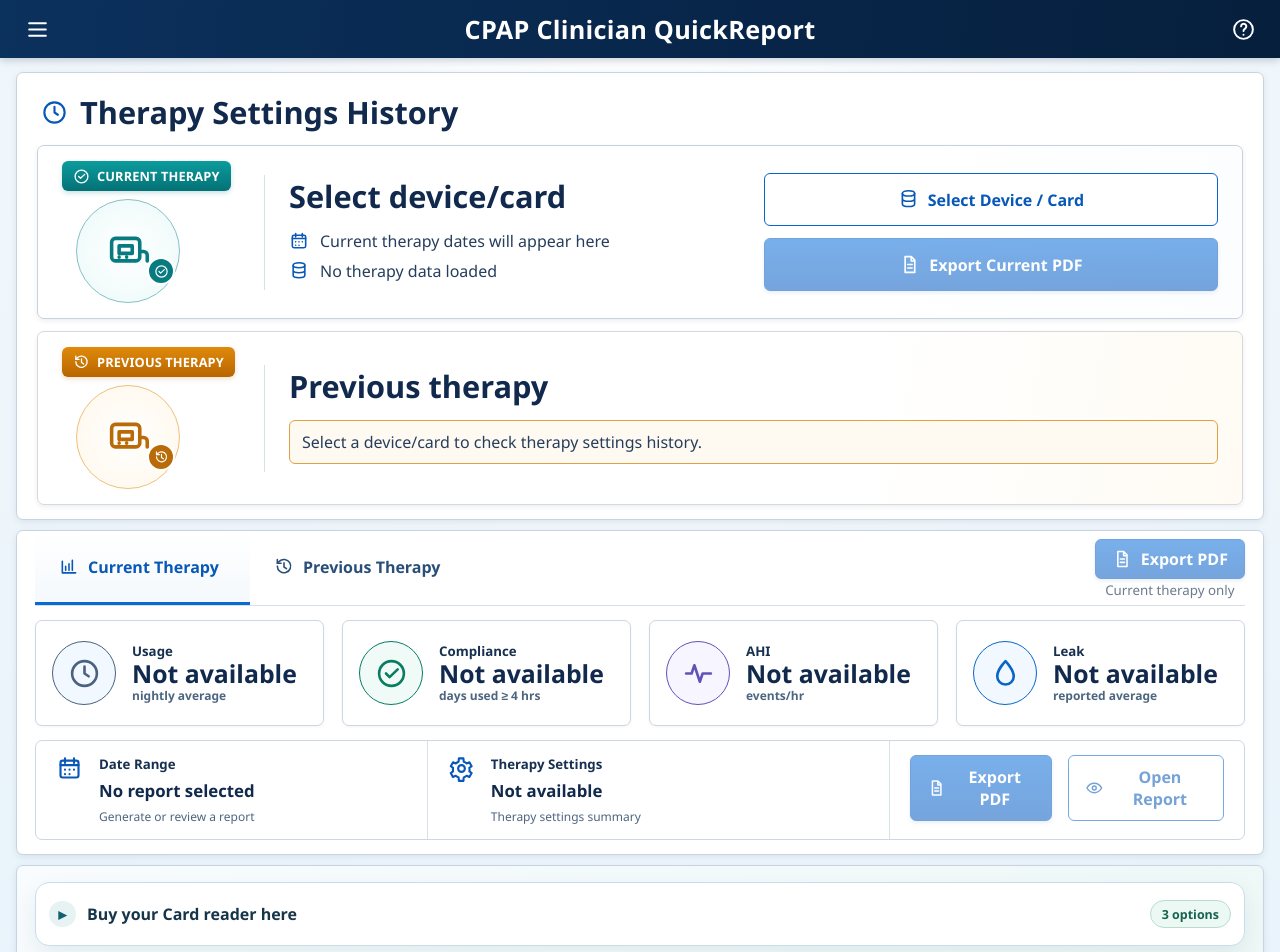
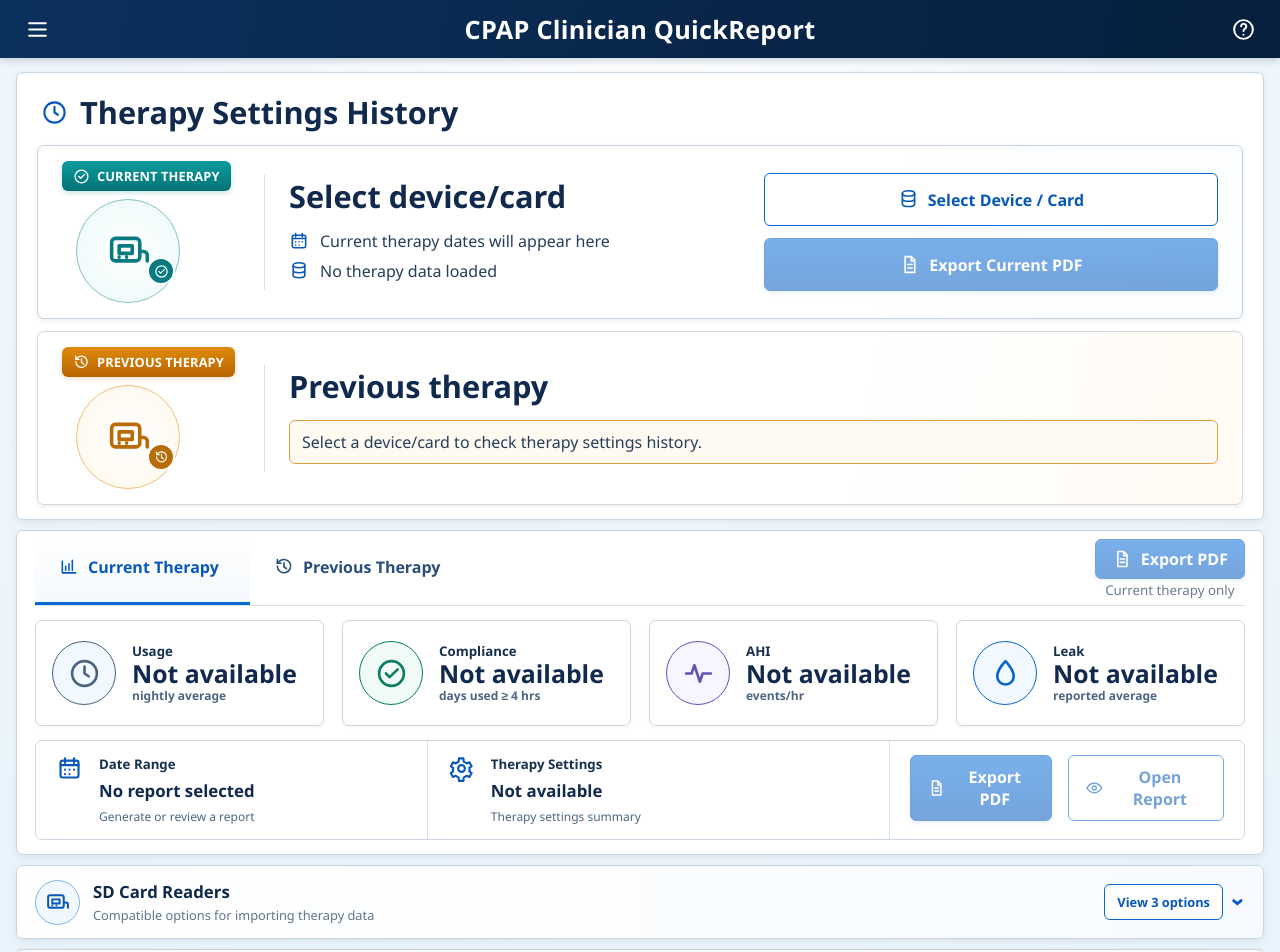
Before and after one commit to Cruxad0/CPAP-QuickReport, a Next.js app: page / in a window 1280 px wide. Shown: the top 952 px of the page. Built offline with nearby package versions, Linux system fonts and the light colour scheme.

Commit message:
Theme SD card reader panel

```diff
--- a/app/globals.css
+++ b/app/globals.css
@@ -1773,3 +1773,233 @@
     border-left: 0;
   }
 }
+
+/* Dashboard-themed SD card reader panel */
+.affiliate-card {
+  padding: 0;
+  overflow: hidden;
+  border-color: #c8d4df;
+  background: #fff;
+}
+
+.affiliate-disclosure summary {
+  grid-template-columns: auto minmax(0, 1fr) auto auto;
+  gap: 13px;
+  min-height: 72px;
+  padding: 12px 18px;
+  border: 0;
+  border-radius: 0;
+  background: linear-gradient(90deg, #fff 0%, #f7fbff 100%);
+  box-shadow: none;
+}
+
+.affiliate-disclosure summary::before {
+  display: none;
+}
+
+.affiliate-disclosure summary::after {
+  content: "›";
+  color: #0758b8;
+  font-size: 1.45rem;
+  font-weight: 800;
+  transform: rotate(90deg);
+  transition: transform 160ms ease;
+}
+
+.affiliate-disclosure[open] summary::after {
+  transform: rotate(-90deg);
+}
+
+.affiliate-summary-icon {
+  display: inline-flex;
+  align-items: center;
+  justify-content: center;
+  width: 45px;
+  height: 45px;
+  color: #0758b8;
+  border: 1px solid #7fb3eb;
+  border-radius: 50%;
+  background: #f1f7ff;
+}
+
+.affiliate-summary-title {
+  color: #10294d;
+  font-size: 1.05rem;
+}
+
+.affiliate-summary-description {
+  color: #60758b;
+  font-size: 0.8rem;
+}
+
+.affiliate-summary-action {
+  justify-self: end;
+  padding: 0.48rem 0.78rem;
+  color: #0758b8;
+  border: 1px solid #0866d0;
+  border-radius: 6px;
+  background: #fff;
+  font-size: 0.8rem;
+  font-weight: 800;
+  white-space: nowrap;
+}
+
+.card-reader-list {
+  grid-template-columns: repeat(3, minmax(0, 1fr));
+  gap: 12px;
+  margin: 0;
+  padding: 14px 18px 16px;
+  border-top: 1px solid #d8e1e9;
+  background: #f7fafc;
+}
+
+.card-reader-item {
+  position: relative;
+  grid-template-columns: 1fr;
+  grid-template-rows: 112px 1fr;
+  align-items: stretch;
+  gap: 10px;
+  min-height: 260px;
+  padding: 12px;
+  border-color: #c7d4df;
+  border-radius: 7px;
+  background: #fff;
+  box-shadow: 0 1px 3px rgba(9, 40, 77, 0.06);
+}
+
+.card-reader-item:hover {
+  border-color: #096ad3;
+  box-shadow: 0 5px 14px rgba(7, 88, 184, 0.12);
+}
+
+.card-reader-number {
+  position: absolute;
+  top: 8px;
+  left: 8px;
+  z-index: 1;
+  min-width: 27px;
+  padding: 3px 5px;
+  color: #fff;
+  border-radius: 4px;
+  background: #0758b8;
+  font-size: 0.68rem;
+  font-weight: 800;
+  text-align: center;
+}
+
+.card-reader-media {
+  grid-row: 1;
+  width: 100%;
+  height: 112px;
+  border-radius: 5px;
+  background: linear-gradient(145deg, #f8fbfe 0%, #edf4fa 100%);
+  box-shadow: inset 0 0 0 1px #d9e3ec;
+}
+
+.card-reader-image {
+  max-width: 145px;
+  max-height: 100px;
+  border-radius: 5px;
+}
+
+.card-reader-copy {
+  grid-row: 2;
+  align-content: start;
+  gap: 5px;
+}
+
+.card-reader-label {
+  color: #087d61;
+  font-size: 0.68rem;
+  font-weight: 800;
+  letter-spacing: 0.04em;
+  text-transform: uppercase;
+}
+
+.card-reader-copy strong {
+  color: #10294d;
+  font-size: 0.96rem;
+}
+
+.card-reader-description {
+  min-height: 44px;
+  color: #526a84;
+  font-size: 0.78rem;
+}
+
+.card-reader-cta {
+  display: inline-flex;
+  align-items: center;
+  gap: 6px;
+  width: fit-content;
+  margin-top: 4px;
+  padding: 0.38rem 0.58rem;
+  color: #0758b8;
+  border: 1px solid #0866d0;
+  border-radius: 5px;
+  background: #fff;
+  font-size: 0.76rem;
+}
+
+.affiliate-note {
+  margin: 0;
+  padding: 0 18px 13px;
+  background: #f7fafc;
+  color: #6a7f90;
+  font-size: 0.72rem;
+}
+
+@media (max-width: 930px) {
+  .card-reader-list {
+    grid-template-columns: 1fr;
+  }
+
+  .card-reader-item {
+    grid-template-columns: 130px 1fr;
+    grid-template-rows: 1fr;
+    min-height: 142px;
+  }
+
+  .card-reader-media,
+  .card-reader-copy {
+    grid-row: 1;
+  }
+
+  .card-reader-copy {
+    grid-column: 2;
+  }
+
+  .card-reader-description {
+    min-height: 0;
+  }
+}
+
+@media (max-width: 560px) {
+  .affiliate-disclosure summary {
+    grid-template-columns: auto minmax(0, 1fr) auto;
+    padding: 10px 12px;
+  }
+
+  .affiliate-summary-action {
+    display: none;
+  }
+
+  .card-reader-list {
+    padding: 10px;
+  }
+
+  .card-reader-item {
+    grid-template-columns: 96px 1fr;
+    min-height: 154px;
+    padding: 10px;
+  }
+
+  .card-reader-media {
+    height: 100%;
+  }
+
+  .card-reader-image {
+    max-width: 90px;
+    max-height: 100px;
+  }
+}
--- a/components/quick-report-app.tsx
+++ b/components/quick-report-app.tsx
@@ -1396,13 +1396,15 @@
         <article className="card affiliate-card">
           <details className="affiliate-disclosure">
             <summary>
+              <span className="affiliate-summary-icon"><UiIcon name="device" size={25} /></span>
               <span className="affiliate-summary-copy">
-                <span className="affiliate-summary-title">Buy your Card reader here</span>
+                <span className="affiliate-summary-title">SD Card Readers</span>
+                <span className="affiliate-summary-description">Compatible options for importing therapy data</span>
               </span>
-              <span className="affiliate-summary-pill">3 options</span>
+              <span className="affiliate-summary-action">View 3 options</span>
             </summary>
             <div className="card-reader-list">
-              {CARD_READER_PRODUCTS.map((product) => (
+              {CARD_READER_PRODUCTS.map((product, index) => (
                 <a
                   key={product.href}
                   className="card-reader-item"
@@ -1411,11 +1413,7 @@
                   rel="noopener noreferrer sponsored"
                   aria-label={`Buy ${product.title} on Amazon`}
                 >
-                  <span className="card-reader-copy">
-                    <strong>{product.title}</strong>
-                    <span className="card-reader-description">{product.description}</span>
-                    <span className="card-reader-cta">View on Amazon</span>
-                  </span>
+                  <span className="card-reader-number">{String(index + 1).padStart(2, "0")}</span>
                   <span className="card-reader-media" aria-hidden="true">
                     <img
                       className="card-reader-image"
@@ -1425,11 +1423,17 @@
                       decoding="async"
                     />
                   </span>
+                  <span className="card-reader-copy">
+                    <span className="card-reader-label">Recommended accessory</span>
+                    <strong>{product.title}</strong>
+                    <span className="card-reader-description">{product.description}</span>
+                    <span className="card-reader-cta"><UiIcon name="eye" size={17} /> View on Amazon</span>
+                  </span>
                 </a>
               ))}
             </div>
             <p className="affiliate-note">
-              Each product link is an affiliate link. Purchases do not change your price; a small portion supports our team and helps keep this website up and running.
+              Affiliate disclosure: purchases do not change your price. A small portion supports this local-first reporting tool.
             </p>
           </details>
         </article>
```
